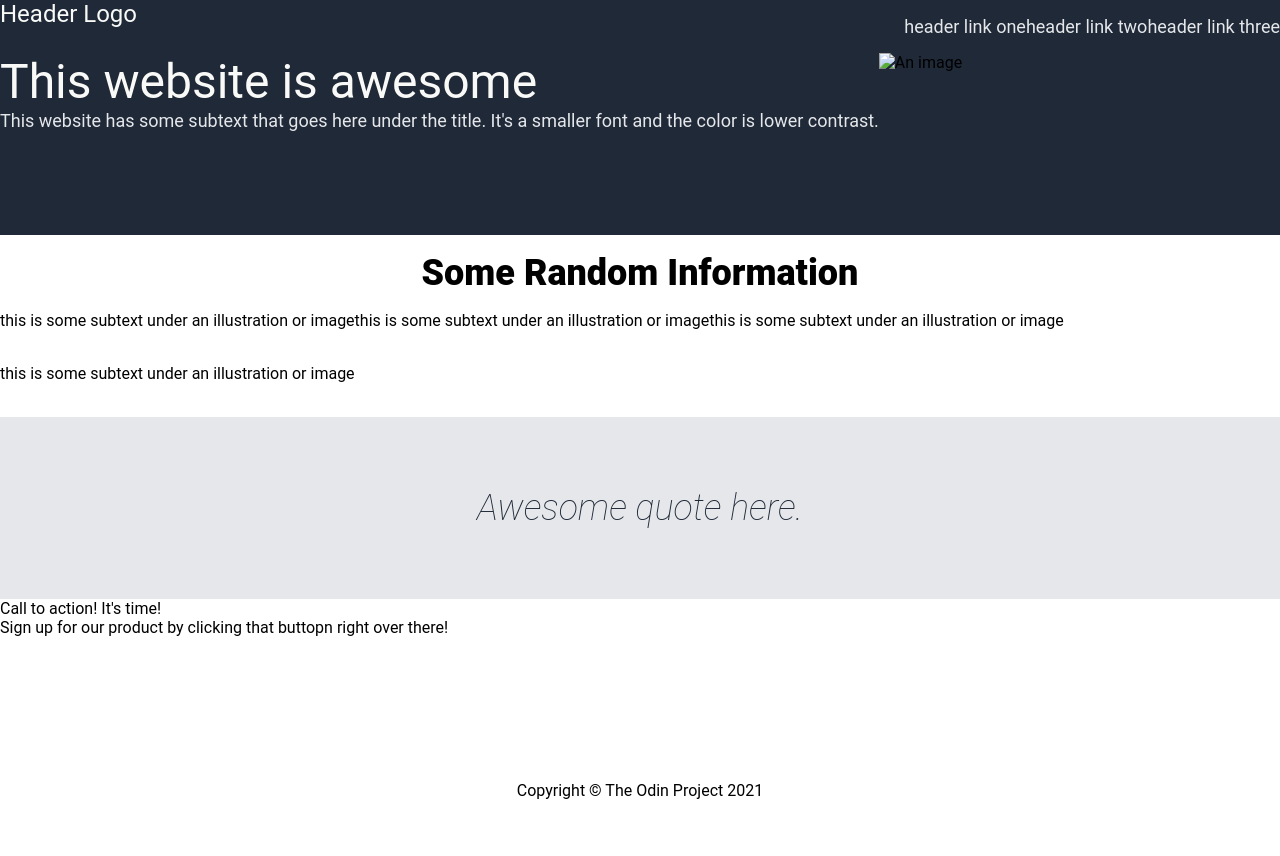
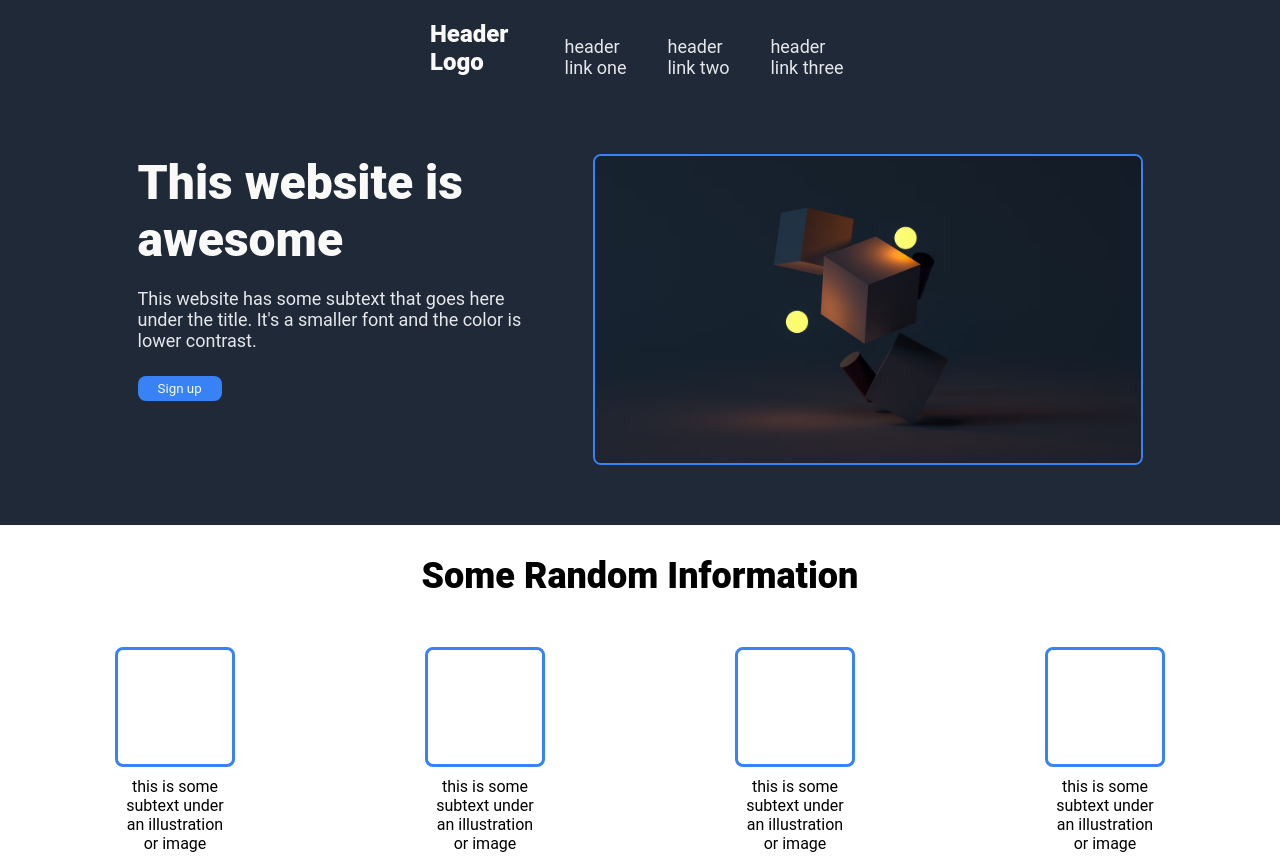
Before and after one commit to Ashton42/landing-page, a plain HTML site: page index.html in a window 1280 px wide. Shown: the top 856 px of the page. Before the commit the page ends 800 px from the top, so only its background shows below. Drawn offline with Linux system fonts and the light colour scheme.

Commit message:
First draft

```diff
--- a/index.html
+++ b/index.html
@@ -22,12 +22,12 @@
     </div>
 
     <div class="one">
-        <div>
+        <div class="one-left">
             <div class="hero-main">This website is awesome</div>
             <div class="hero-secondary">This website has some subtext that goes here under the title. It's a smaller font and the color is lower contrast.</div>
-            <div></div>
+            <button> Sign up</button>
         </div>
-        <img src="" alt="An image" width="" height="">
+        <img class="one-right" src="./img/photo.jpg" alt="An image" width="550" height="309">
     </div>
 
 
@@ -53,16 +53,19 @@
     </div>
 
     <div class="three">
-        <div>Awesome quote here.</div>
+        <div>This is an inspiring quote, or a testimonial from a customer. Maybe it's just filling space, or
+            maybe people will actually read it. Who knows? All I know is that it looks nice.
+        </div>
+        <div class="thor">-Thor, God of Thunder</div>
     </div>
 
     <div class="four">
         <div class="sign-up-panel">
-            <div class="sign-up-left">
-                <div>Call to action! It's time!</div>
+            <div class="panel-left">
+                <div class="action">Call to action! It's time!</div>
                 <div>Sign up for our product by clicking that buttopn right over there!</div>
             </div>
-
+            <button>Sign up</button>
         </div>
     </div>
 
--- a/style.css
+++ b/style.css
@@ -3,9 +3,17 @@
     font-family: Roboto, Helvetica, sans-serif;
 }
 
+img {
+    max-width: 100%;
+    height: auto;
+    border: 2px solid #3882F6;
+    border-radius: 8px;
+}
+
 ul {
     list-style-type: none;
     display: flex;
+    gap: 30px;
 }
 
 a {
@@ -31,34 +39,58 @@ body {
     display: flex;
     background-color: #1F2937;
     justify-content: space-between;
+    padding: 20px 430px;
+    flex: 1;
 }
 
 .header-left {
     color: #F9FAF8;
     font-size: 24px;
+    font-weight: 800;
 }
 
 .one {
     display: flex;
     background-color: #1F2937;
     flex: 1;
+    justify-content: center;
+    gap: 55px;
+    padding: 40px 0px 60px 0px;
+}
+
+.one button {
+    background-color: #3882F6;
+    color: #F9FAF8;
+    border-radius: 8px;
+    padding: 5px 20px;
+    border: 0px;
 }
 
 .hero-main {
+    max-width: 400px;
+    display: flex;
+    flex-wrap: wrap;
     font-size: 48px;
-    font-weight: 1000px;
-    color: #F9FAF8
+    font-weight: 1000;
+    color: #F9FAF8;
 }
 
 .hero-secondary {
+    display: flex;
+    flex-wrap: wrap;
     font-size: 18px;
-    color: #E5E7EB
+    color: #E5E7EB;
+    width: 400px;
+    margin: 20px 0px 25px 0px;
 }
 
 .two {
     display: flex;
     flex: 1;
     flex-wrap: wrap;
+    justify-content: center;
+    margin-bottom: 30px;
+    column-gap: 100px
 }
 
 .info-title {
@@ -68,10 +100,32 @@ body {
     align-items: center;
     font-size: 36px;
     font-weight: 800;
+    margin: 30px;
+}
+
+.info-box {
+    border: 3px solid #3882F6;
+    height: 120px;
+    width: 120px;
+    border-radius: 8px;
+}
+
+.card {
+    display: flex;
+    flex-direction: column;
+    align-items: center;
+    max-width: 100px;
+    margin: 20px 55px;
+    gap: 10px;
+}
+
+.info-text {
+    text-align: center;
 }
 
 .three {
     display: flex;
+    /* flex-direction: column; */
     flex: 1;
     background-color: #E5E7EB;
     justify-content: center;
@@ -80,32 +134,63 @@ body {
     font-style: italic;
     font-weight: lighter;
     color: #1F2937;
+    padding: 90px 400px;;
+    flex-wrap: wrap;
+    max-width: 100%;
+}
+
+.three div {
+    width: 80%
+}
+
+.thor {
+    margin: 15px 225px 0px 100px;
+    font-weight: 700;
+    display: flex;
+    justify-content: flex-end;
+    flex-wrap: wrap;
 }
 
 .four {
     display: flex;
     flex: 1;
+    justify-content: center;
+    align-items: center;
+    padding: 50px;
 }
 
+.sign-up-panel {
+    display: flex;
+    justify-content: space-between;
+    background-color: #3882F6;
+    padding: 50px 120px;
+    border-radius: 8px;
+    width: 70%;
+}
 
+.panel-left {
+    color: #F9FAF8;
+    font-size: 25px;
+    font-weight: 200;
+}
 
+.action {
+    font-weight: 900;
+}
 
-
-
-
-
-
-
-
-
-
-
-
-
-
+.sign-up-panel button {
+    color:#F9FAF8;
+    border: 2px solid #F9FAF8;
+    background-color: #3882F6;
+    border-radius: 5px;
+    padding: 2px 20px
+}
 
 .footer {
     display:flex;
     justify-content: center;
     align-items: center;
+    background-color: #1F2937;
+    color: #E5E7EB;
+    padding: 25px
 }
```
Also changed, not shown: img/photo.jpg (added), 1 other file.
